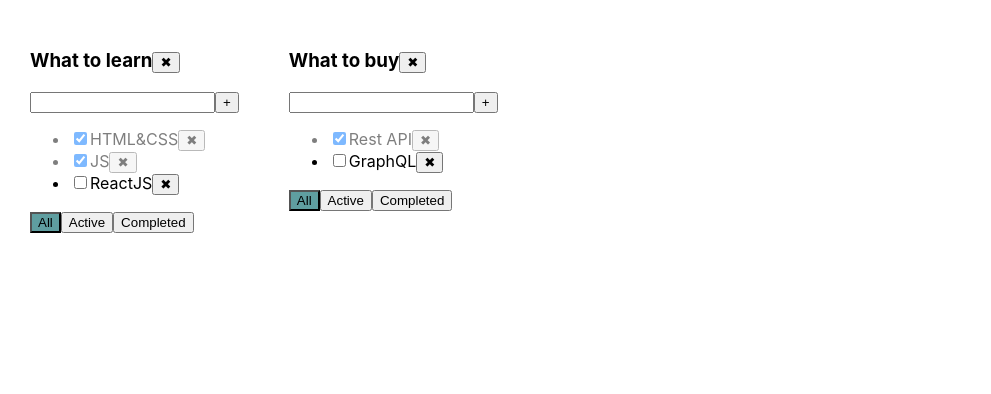
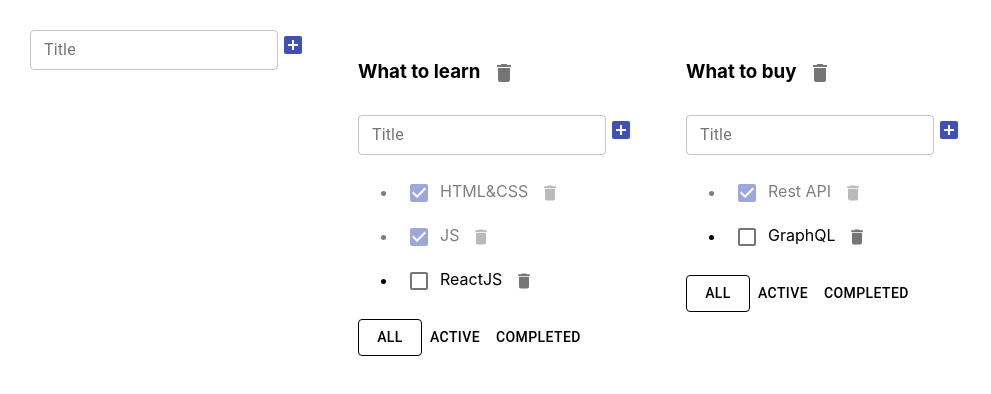
Before and after one commit to germashukanna/it-incubator-todolist-MY, a React (Create React App) app: page / in a window 1280 px wide. Shown: the top 394 px of the page, without its empty margins (0-991 px from the left). Built offline with nearby package versions, Linux system fonts and the light colour scheme.

Commit message:
finished 1 month add 3 week

```diff
--- a/package.json
+++ b/package.json
@@ -4,6 +4,9 @@
   "version": "0.1.0",
   "private": true,
   "dependencies": {
+    "@material-ui/core": "^4.12.4",
+    "@material-ui/icons": "^4.11.3",
+    "@mui/material": "^5.6.4",
     "@testing-library/jest-dom": "^4.2.4",
     "@testing-library/react": "^9.3.2",
     "@testing-library/user-event": "^7.1.2",
@@ -18,7 +21,7 @@
     "typescript": "~3.7.2",
     "uuid": "^8.3.2"
   },
-    "scripts": {
+  "scripts": {
     "start": "react-scripts start",
     "build": "react-scripts build",
     "test": "react-scripts test",
--- a/src/App.tsx
+++ b/src/App.tsx
@@ -1,13 +1,18 @@
 import React, {useState} from 'react';
 import './App.css';
-import {Todolist} from "./Components/Todolist";
+import {TasksType, Todolist} from "./Components/Todolist";
 import {v1} from "uuid";
+import {AddItemForm} from "./Components/AddItemForm";
 
 export type FilterValueType = "all" | "active" | "completed"
+
 type TodolistsType = {
     id: string
     title: string
     filter: FilterValueType
+}
+type TasksStateType = {
+    [key: string]: Array<TasksType>
 }
 
 function App() {
@@ -20,7 +25,7 @@ function App() {
         {id: todolistID2, title: 'What to buy', filter: 'all'},
     ])
 
-    let [tasks, setTasks] = useState({
+    let [tasks, setTasks] = useState<TasksStateType>({
         [todolistID1]: [
             {id: v1(), title: 'HTML&CSS', isDone: true},
             {id: v1(), title: 'JS', isDone: true},
@@ -54,42 +59,63 @@ function App() {
         let todolistsTasks = tasks[todolistId]
         tasks[todolistId] = [task, ...todolistsTasks]
         setTasks({...tasks})
-        // let task = {id: v1(), title: title, isDone: true};
-        // let newTask = [task, ...tasks];
-        // setTasks(newTask)
     }
 
+    const changeTodolistTitle = (id: string, newTitle: string) => {
+         let todolist = todolists.find(t => t.id === id)
+        if (todolist) {
+            todolist.title = newTitle;
+            setTasks({...tasks})
+        }
+
+    }
+
+    const changeTaskTitle = (id: string, newTitle: string, todolistId: string) => {
+        let todolistsTasks = tasks[todolistId]
+        let task = todolistsTasks.find(task => task.id === id)
+        if (task) {
+            task.title = newTitle;
+            setTasks({...tasks})
+        }
+
+    }
     const changeTaskStatus = (id: string, isDone: boolean, todolistId: string) => {
         let todolistsTasks = tasks[todolistId]
         let task = todolistsTasks.find(task => task.id === id)
-        if(task) {
+        if (task) {
             task.isDone = isDone;
             setTasks({...tasks})
         }
-        // let task = tasks.find(t => t.id === id)
-        // if (task) {
-        //     task.isDone = isDone;
-        //     setTasks([...tasks])
-        // }
     }
 
     const removeTodolist = (id: string) => {
-      setTodolists(todolists.filter(todolists => todolists.id !== id))
+        setTodolists(todolists.filter(todolists => todolists.id !== id))
         delete tasks[id]
         setTasks({...tasks})
     }
 
+    const addTodolist = (title: string) => {
+        let newTodolistId = v1()
+        let newTodolist: TodolistsType = {id: newTodolistId, title: title, filter: 'all'}
+        setTodolists([newTodolist, ...todolists])
+        setTasks(
+            {
+                ...tasks, [newTodolistId]: []
+            })
+    }
+
     return (
         <div className="App">
+            <AddItemForm addItem={addTodolist}/>
             {
                 todolists.map(todolist => {
                     let allTodoListTasks = tasks[todolist.id]
                     let tasksForTodolists = allTodoListTasks
                     if (todolist.filter === "active") {
-                        tasksForTodolists = allTodoListTasks.filter(task => task.isDone === false)
+                        tasksForTodolists = allTodoListTasks.filter(task => !task.isDone)
                     }
                     if (todolist.filter === "completed") {
-                        tasksForTodolists = allTodoListTasks.filter(task => task.isDone === true)
+                        tasksForTodolists = allTodoListTasks.filter(task => task.isDone)
                     }
 
                     return <Todolist
@@ -103,6 +129,8 @@ function App() {
                         changeTaskStatus={changeTaskStatus}
                         filter={todolist.filter}
                         removeTodolist={removeTodolist}
+                        changeTaskTitle={changeTaskTitle}
+                        changeTodolistTitle={changeTodolistTitle}
                     />
                 })}
         </div>
--- a/src/Components/AddItemForm.tsx
+++ b/src/Components/AddItemForm.tsx
@@ -1,8 +1,50 @@
+import React, {ChangeEvent, KeyboardEvent, useState} from "react";
+import s from "./Todolist.module.css";
+import {Button, IconButton, TextField} from "@material-ui/core";
+import {AddBox} from "@material-ui/icons";
 
 type AddItemFormPropsType = {
-
+    addItem: (title: string) => void
 }
 
 export const AddItemForm = (props: AddItemFormPropsType) => {
+    const [title, setTitle] = useState('')
+    const [error, setError] = useState<string | null>(null)
 
+    const addItem = () => {
+        if (title.trim() !== "") {
+            props.addItem(title.trim())
+            setTitle("")
+        } else {
+            setError("Title is required")
+        }
+    }
+
+    const onChangeHandler = (event: ChangeEvent<HTMLInputElement>) => {
+        setTitle(event.currentTarget.value)
+    }
+
+    const onKeyPressHandler = (event: KeyboardEvent<HTMLInputElement>) => {
+        setError(null)
+        if (event.key === "Enter") {
+            addItem()
+        }
+    }
+
+    return <div>
+        <TextField variant={'outlined'}
+                   size={"small"}
+                   value={title}
+                   onChange={onChangeHandler}
+                   onKeyPress={onKeyPressHandler}
+                   error={!!error}
+                   label={'Title'}
+                   helperText={error}
+        />
+        <IconButton color={'primary'} size={"small"}
+                style={{maxWidth: '30px', maxHeight: '30px', minWidth: '30px', minHeight: '30px'}}
+                onClick={() => {addItem()}}><AddBox/>
+        </IconButton>
+
+    </div>
 }
--- /dev/null
+++ b/src/Components/EditadleSpan.tsx
@@ -0,0 +1,29 @@
+import React, {ChangeEvent, useState} from "react";
+import TextField from "@material-ui/core/TextField";
+
+type EditadleSpanPropsType = {
+    title: string
+    onChange: (newValue: string) => void
+}
+
+
+export const EditadleSpan = (props: EditadleSpanPropsType) => {
+    let [editeMode, setEditeMode] = useState(false)
+    let [title, setTitle] = useState('')
+
+    const activateEditMode = () => {
+        setEditeMode(true);
+        setTitle(props.title);
+    }
+    const activateViewMode = () => {
+        setEditeMode(false);
+        props.onChange(title)
+    }
+    const onChangeTitleHandler = (event: ChangeEvent<HTMLInputElement>) => setTitle(event.currentTarget.value)
+
+    return editeMode
+        ? <TextField variant={'outlined'}
+            value={title} onChange={onChangeTitleHandler} onBlur={activateViewMode} autoFocus/>
+        : <span onDoubleClick={activateEditMode}>{props.title}</span>
+
+}
--- a/src/Components/Todolist.tsx
+++ b/src/Components/Todolist.tsx
@@ -1,7 +1,10 @@
-import React, {useState} from 'react';
+import React, {ChangeEvent} from 'react';
 import {FilterValueType} from "../App";
-import {ChangeEvent, KeyboardEvent} from 'react'
 import s from "./Todolist.module.css"
+import {AddItemForm} from "./AddItemForm";
+import {EditadleSpan} from "./EditadleSpan";
+import {Button, Checkbox, IconButton} from "@material-ui/core";
+import {Delete} from "@material-ui/icons";
 
 type TodolistPropsType = {
     title: string
@@ -13,9 +16,11 @@ type TodolistPropsType = {
     filter: FilterValueType
     id: string
     removeTodolist: (id: string) => void
+    changeTaskTitle: (id: string, newTitle: string, todolistId: string) => void
+    changeTodolistTitle: (id: string, newTitle: string) => void
 }
 
-type TasksType = {
+export type TasksType = {
     id: string
     title: string
     isDone: boolean
@@ -23,29 +28,9 @@ type TasksType = {
 
 export const Todolist = (props: TodolistPropsType) => {
 
-    const [title, setTitle] = useState('')
-    const [error, setError] = useState<string | null>(null)
-
-    const addTask = () => {
-        if (title.trim() !== "") {
-            props.addTask(title.trim(), props.id)
-            setTitle("")
-        } else {
-            setError("Title is required")
-        }
+    const addTask = (title: string) => {
+        props.addTask(title, props.id)
     }
-
-    const onChangeHandler = (event: ChangeEvent<HTMLInputElement>) => {
-        setTitle(event.currentTarget.value)
-    }
-
-    const onKeyPressHandler = (event: KeyboardEvent<HTMLInputElement>) => {
-        setError(null)
-        if (event.key === "Enter") {
-            addTask()
-        }
-    }
-
     const onAllClickHandler = () => {
         props.changeFilter("all", props.id)
     }
@@ -59,23 +44,17 @@ export const Todolist = (props: TodolistPropsType) => {
         props.removeTodolist(props.id)
     }
 
+    const changeTodolistTitle = (newTitle: string) => {
+        props.changeTodolistTitle(props.id, newTitle)
+    }
+
     return (
         <div>
-            <h3>{props.title}
-                <button onClick={removeTodolistHandler}>✖</button>
+            <h3>
+                <EditadleSpan title={props.title} onChange={changeTodolistTitle}/>
+                <IconButton onClick={removeTodolistHandler}><Delete/></IconButton>
             </h3>
-            <div>
-                <input value={title}
-                       onChange={onChangeHandler}
-                       onKeyPress={onKeyPressHandler}
-                       className={error ? s.error : ''}
-                />
-                <button onClick={() => {
-                    addTask()
-                }}>+
-                </button>
-                {error && <div className={s.errorMessage}>{error}</div>}
-            </div>
+            <AddItemForm addItem={addTask}/>
             <ul>
                 {props.tasks.map((task) => {
                     const onClickHandler = () => {
@@ -86,25 +65,39 @@ export const Todolist = (props: TodolistPropsType) => {
                         props.changeTaskStatus(task.id, newIsDoneValue, props.id)
 
                     }
+                    const onChangeTitleHandler = (newTitle: string) => {
+                        props.changeTaskTitle(task.id, newTitle, props.id)
+
+                    }
                     return (
-                        <li className={task.isDone ? s.isDone : ""} key={task.id}><input type="checkbox"
-                                                                                         checked={task.isDone}
-                                                                                         onChange={onChangeHandler}/>
-                            <span>{task.title}</span>
-                            <button onClick={onClickHandler}>✖</button>
+                        <li className={task.isDone ? s.isDone : ""} key={task.id}>
+                            <Checkbox color={'primary'}
+                                   checked={task.isDone}
+                                   onChange={onChangeHandler}/>
+                            <EditadleSpan title={task.title} onChange={onChangeTitleHandler}/>
+                           <IconButton onClick={onClickHandler}>
+                               <Delete style={{maxWidth: '20px', maxHeight: '20px', minWidth: '20px', minHeight: '20px'}}/>
+                           </IconButton>
                         </li>
                     )
                 })}
             </ul>
             <div>
-                <button className={props.filter === "all" ? s.activeFilter : ''} onClick={onAllClickHandler}>All
-                </button>
-                <button className={props.filter === "active" ? s.activeFilter : ''}
-                        onClick={onActiveClickHandler}>Active
-                </button>
-                <button className={props.filter === "completed" ? s.activeFilter : ''}
-                        onClick={onCompletedClickHandler}>Completed
-                </button>
+                <Button variant={props.filter === "all" ? 'outlined' : 'text'}
+                        onClick={onAllClickHandler}
+                        color={'inherit'}
+                >All
+                </Button>
+                <Button variant={props.filter === "active" ? 'outlined' : 'text'}
+                        onClick={onActiveClickHandler}
+                        color={'inherit'}
+                >Active
+                </Button>
+                <Button variant={props.filter === "completed" ? 'outlined' : 'text'}
+                        onClick={onCompletedClickHandler}
+                        color={'inherit'}
+                >Completed
+                </Button>
             </div>
         </div>
     )
```
Also changed, not shown: 1 other file (tests, documents, lock files or other folders).
